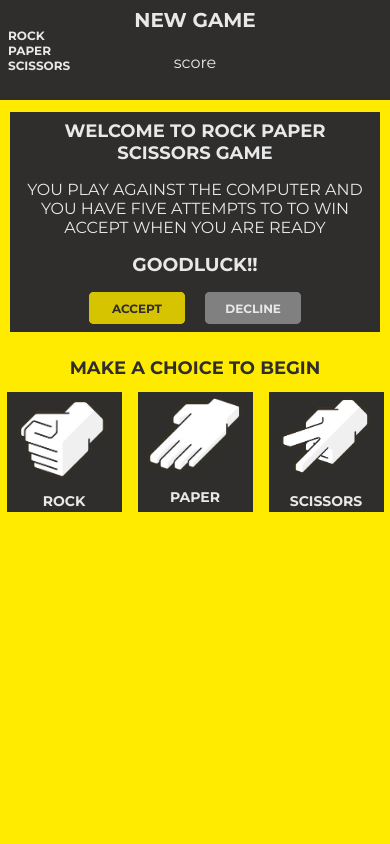
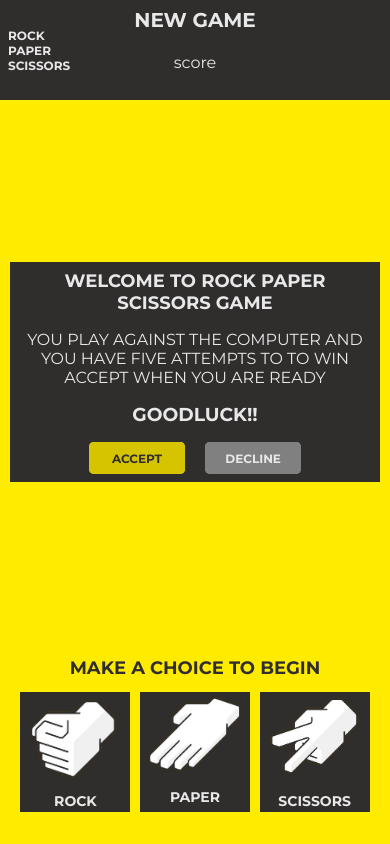
Before and after one commit to BlckTitan/rps_game, a plain HTML site: page index.html in a window 390 px wide. Drawn offline with Linux system fonts and the light colour scheme.

Commit message:
Modified the responsiveness for max-width 600px Modified the height responsiveness in the stage section for  max-width 600px and the padding for options section

```diff
--- a/css/responsive.css
+++ b/css/responsive.css
@@ -1,5 +1,5 @@
 @import url('./style.css');
-@media screen and (max-width: 540px) {
+@media screen and (max-width: 600px) {
     header{
         width: 100%;
         height: 100px;
@@ -29,6 +29,14 @@
     header > div.announcement > div.messageDisplay{
         font-size: 16px;
         font-weight: 600;
+    }
+    main > section.stage{
+        width: 100%;
+        height: calc(100vh - 300px);
+        display: flex;
+        justify-content: center;
+        align-items: center;
+        position: relative;
     }
     main > section.stage > div.preGameInfo,
     main > section.stage > div.postGameInfo{
@@ -127,10 +135,10 @@
         display: flex;
         flex-direction: column;
         align-items: center;
-        width: 115px;
+        width: 110px;
         height: 120px;
         background-color:#302D2D;
-        margin: 0 0.5rem;
+        margin: 0 0.3rem;
     }
     main > section.options > div > figure:hover{
         transform: scale(0.9);
```
